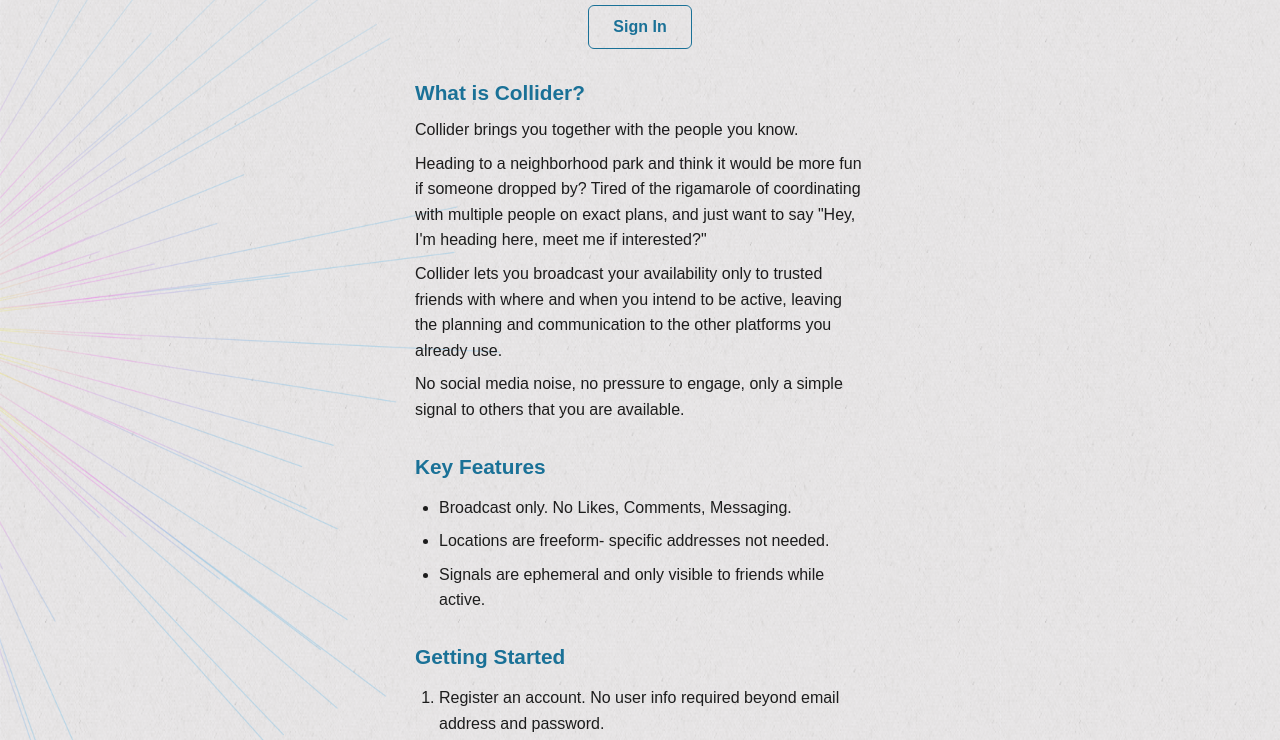
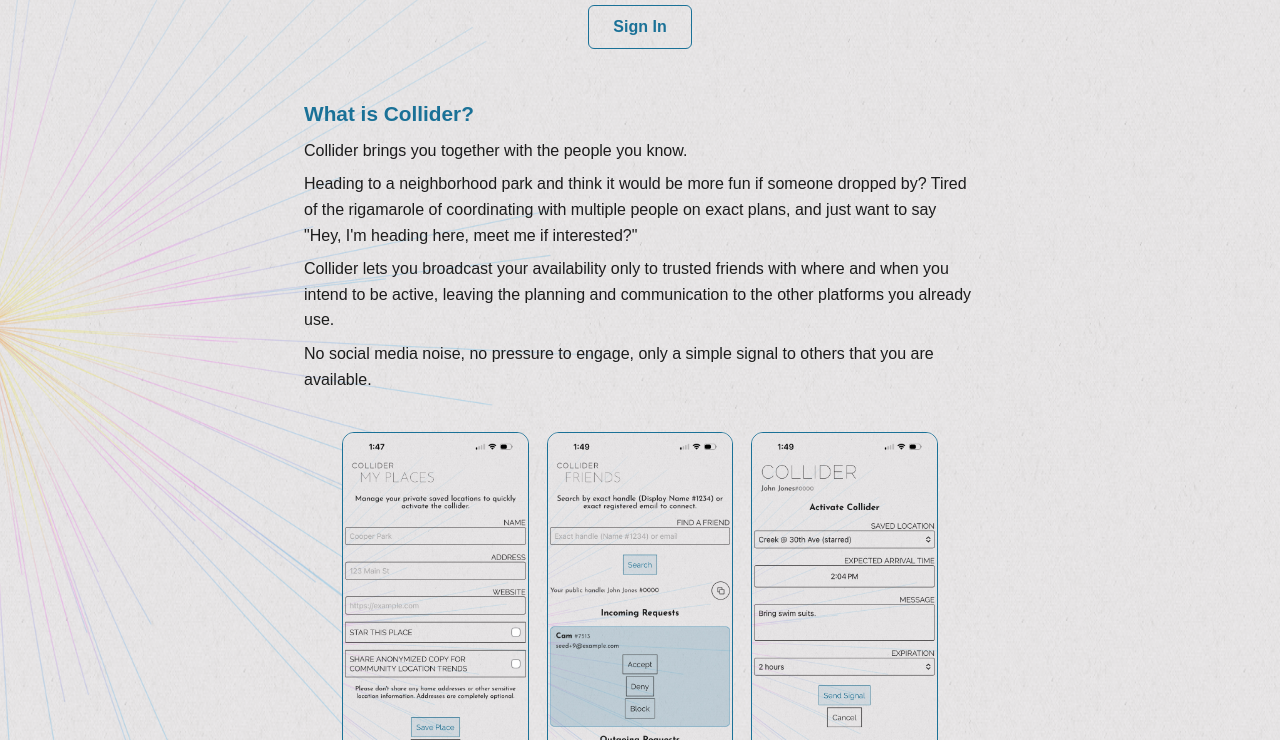
Before and after one commit to Gazook89/bat-signal, a website built with Vite: page index.html in a window 1280 px wide. Shown: the part 60-800 px from the top of the page. Built offline with nearby package versions, Linux system fonts and the light colour scheme; no server answers; a web font is replaced by a local one.

Commit message:
add images, change some styling.

```diff
--- a/src/pages/auth-page.js
+++ b/src/pages/auth-page.js
@@ -1,5 +1,6 @@
 import { supabase } from '../supabase.js'
 import { ensureProfileRecord } from '../lib/profile.js'
+
 
 export class AuthPage extends HTMLElement {
   constructor() {
@@ -16,7 +17,6 @@
         </div>
 
         <!-- App Information Section -->
-        <section class="app-info">
           <div class="info-section">
             <h3>What is Collider?</h3>
             <p>
@@ -31,6 +31,20 @@
             <p>  No social media noise, no pressure to engage, only a simple signal to others that you are available.
             </p>
           </div>
+
+
+          <div class="gallery">
+            <div class="item">
+              <img src="src/assets/collider_1.jpeg" alt="Collider Gallery Image" />
+            </div>
+            <div class="item">
+              <img src="src/assets/collider_2.jpeg" alt="Collider Gallery Image" />
+            </div>
+            <div class="item">
+              <img src="src/assets/collider_3.jpeg" alt="Collider Gallery Image" />
+            </div>
+          </div>
+
 
           <div class="info-section">
             <h3>Key Features</h3>
@@ -49,7 +63,6 @@
               <li>Power on your Signal to broadcast your availability on the Feed to your friends.  Set your destination, the ETA, how long you want the signal to be up, and a short message.</li>
             </ol>
           </div>
-        </section>
 
         <!-- Sign In / Sign Up Form -->
         <section id="signin-form" class="auth-form-section">
--- a/src/pages/friends-page.js
+++ b/src/pages/friends-page.js
@@ -218,7 +218,7 @@
 
     this.renderRelationshipList('#accepted-friends', accepted, (row, otherId) => `
       <div class="signal-actions">
-        <button type="button" data-action="remove-friend" data-id="${row.id}">Remove Friend</button>
+        <button type="button" data-action="remove-friend" data-id="${row.id}">Remove</button>
         <button type="button" data-action="block" data-target-id="${otherId}">Block</button>
       </div>
     `)
@@ -246,13 +246,15 @@
       const profile = this.profileMap.get(otherId)
       const handleMarkup = this.renderHandleMarkup(profile, otherId)
       const secondary = profile?.display_name && profile?.email
-        ? `<small>${this.escapeHtml(profile.email)}</small>`
+        ? `<div><small>${this.escapeHtml(profile.email)}</small></div>`
         : ''
 
       return `
-        <li>
-          ${handleMarkup}
-          ${secondary}
+        <li class="friend-card">
+          <article>
+            ${handleMarkup}
+            ${secondary}
+          </article>
           ${actionsTemplate(row, otherId)}
         </li>
       `
@@ -271,7 +273,7 @@
       return `<strong>${safeBase}</strong>`
     }
 
-    return `<span class="display-handle"><strong>${safeBase}</strong><span class="display-tag">#${handle.tag}</span></span>`
+    return `<div class="display-handle"><strong>${safeBase}</strong><span class="display-tag">#${handle.tag}</span></div>`
   }
 
   parseHandleTerm(term) {
--- a/src/style.css
+++ b/src/style.css
@@ -35,12 +35,11 @@
   height: 100vh;
   background-image: url("assets/noise-texture.webp"), url("assets/starburst-1600px.webp");
   background-size: 500px, 1200px;
-  background-position: 50% 50%, right bottom -185px;
+  background-position: 50% 50%, left -604px bottom -188px;
   background-repeat: repeat, no-repeat;
   background-attachment: fixed, inherit;
   background-blend-mode: darken, hard-light;
   overflow: hidden;
-  max-width: 500px;
 }
 
 
@@ -87,17 +86,43 @@
   main {
     flex: 1 1 auto;
     margin: 0 auto;
-    width: calc(100vw - 10px);
     mask-image: linear-gradient(to bottom, black 77%, transparent 90%);
     &:has(auth-page){
       mask-image: unset;
     }
     overflow: auto;
     padding: 0 0px 120px;
-    > * {
-      max-width: 500px;
-      display: block;
-      margin: 0 auto;
+
+
+    & > * > div {
+
+      display: grid;
+      grid-template-columns: 1fr min(42rem, 90%) 1fr;
+      > * {
+        grid-column: 2;
+      }
+      .full-bleed {
+        width: 100%;
+        grid-column: 1 / 4;
+      }
+    }
+  }
+}
+
+.gallery {
+  grid-column: 1 / -1;
+  display: flex;
+  justify-content: safe center;
+  gap: 18px;
+  overflow: auto;
+  .item {
+    flex: 0 1 auto;
+    img {
+      object-fit: contain;
+      height: 400px;
+      border: 1px solid var(--primary-color);
+      border-radius: 12px;
+      padding:
     }
   }
 }
@@ -215,7 +240,7 @@
   filter: drop-shadow(0 0 0.35rem rgb(255 214 0 / 0.4));
 }
 
-.list-item-actions {
+.list-item-actions, .signal-actions {
   display: inline-flex;
   gap: 0.5rem;
   button {
@@ -386,7 +411,11 @@
   text-align: left;
   background: oklch(from var(--primary-color) l c h / 0.2);
   display: grid;
+  grid-template-columns: 1fr min-content;
   gap: 0.35rem;
+  button {
+    border-radius: unset;
+  }
 }
 
 .friend-list small,
@@ -466,7 +495,6 @@
 
 /* Auth Page Styles */
 .auth-container {
-  max-width: 90%;
   margin: 0 auto;
   text-align: left;
 }
```
Also changed, not shown: index.html (+1 -0 lines), src/assets/collider_1.jpeg (added), src/assets/collider_2.jpeg (added), src/assets/collider_3.jpeg (added), src/assets/collider_4.jpeg (added).
